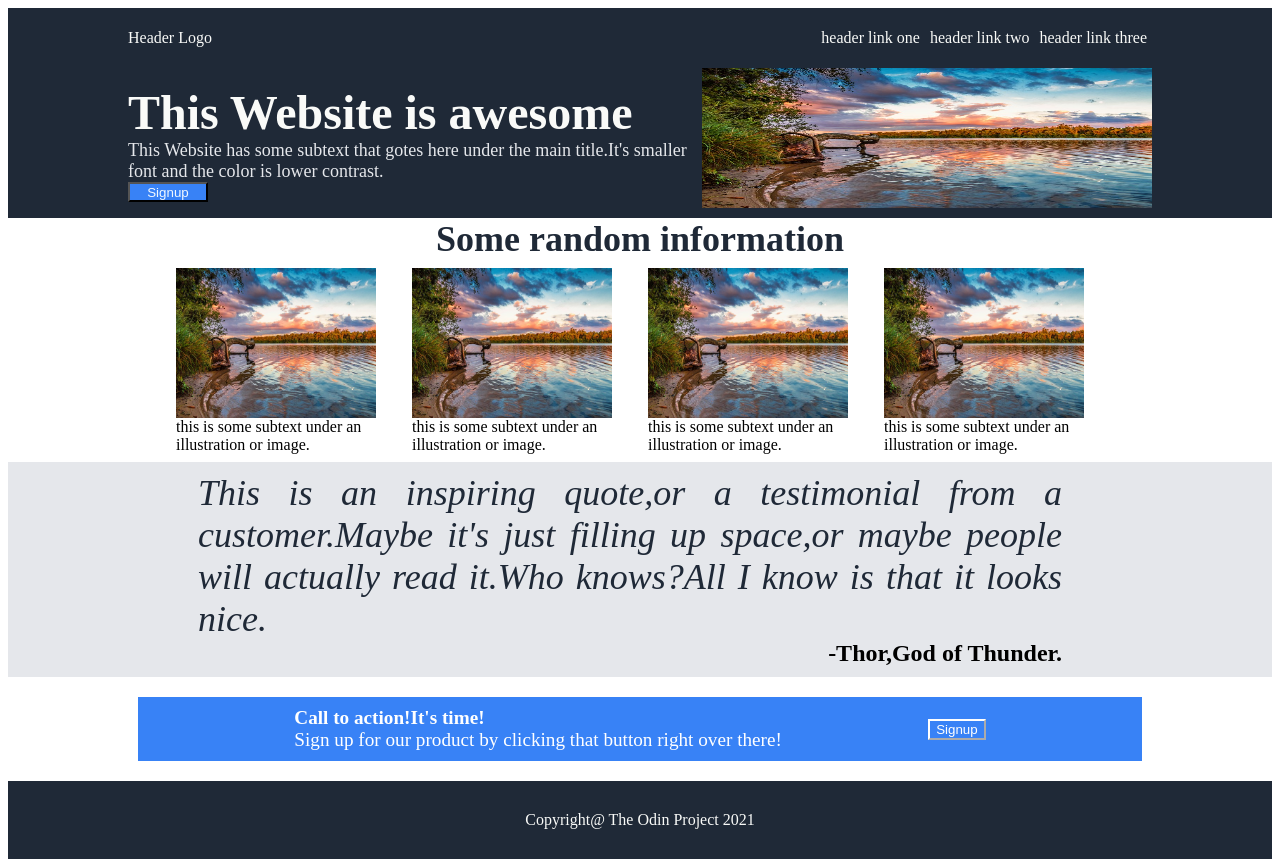
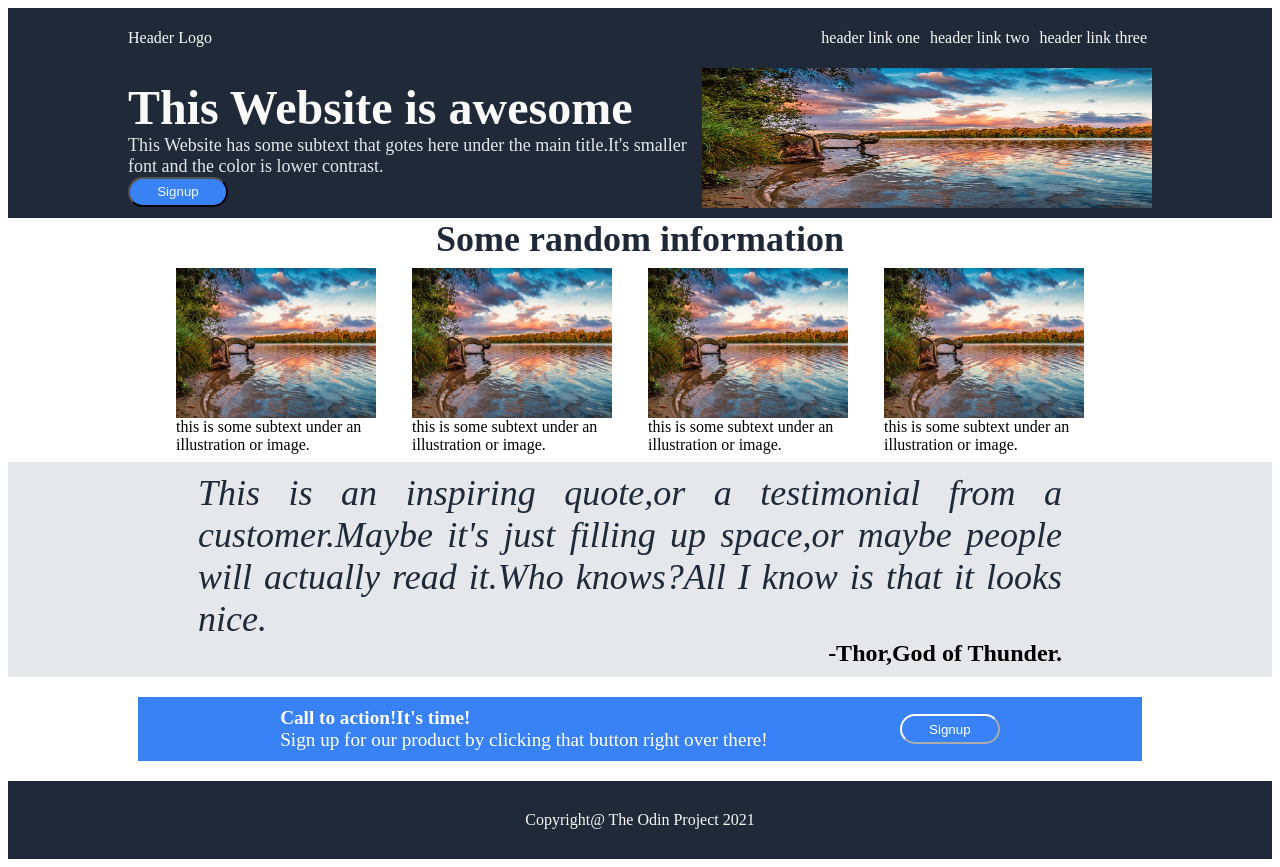
Before and after one commit to Saurav-Bhattacharjee/Landing-Page, a plain HTML site: page index.html in a window 1280 px wide. Drawn offline with Linux system fonts and the light colour scheme.

Commit message:
Rounded the corners of button.

```diff
--- a/styles.css
+++ b/styles.css
@@ -28,10 +28,11 @@
     color:#E5E7EB;
 }
 .h3{
-    width:80px;
-    height:20px;
+    width:100px;
+    height:30px;
     background-color: #3882f6;
     color: aliceblue;
+    border-radius: 20px;
 }
 .Header-logo{
     font:24px;
@@ -139,7 +140,11 @@ a{
     color: white;
     background-color: #3882f6;
     border-color: white;
+    width: 100px;
+    height: 30px;
+    border-radius: 20px;
 }
+
 .Container-content1{
     font-weight: bold;
 }
```
